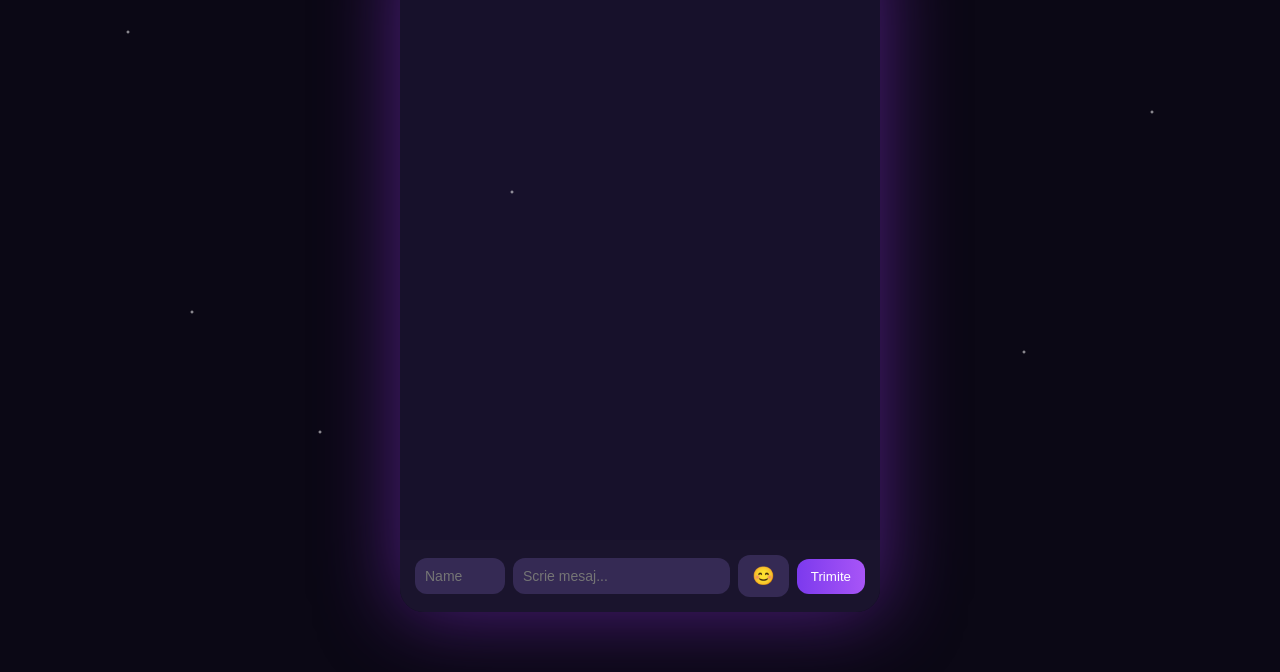
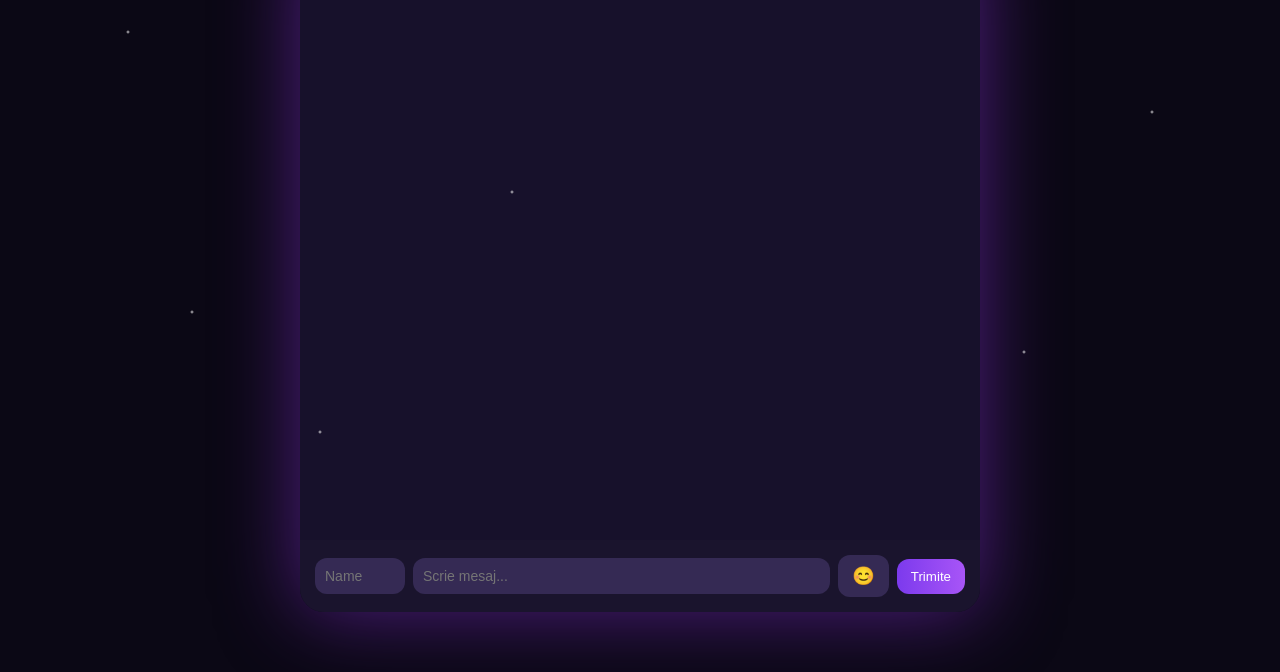
Before and after one commit to madalinastanciu123-ux/abyss-messenger, a website: page index.html in a window 1280 px wide. Shown: the part 128-800 px from the top of the page. Drawn offline with nearby package versions, Linux system fonts and the light colour scheme; no server answers.

Commit message:
Update index.html

```diff
--- a/index.html
+++ b/index.html
@@ -40,8 +40,8 @@ body::before {
 }
 
 .chat-card {
-    width: 95%;
-    max-width: 480px;
+    width: 100%;
+    max-width: 680px;
     height: 90vh;
     max-height: 680px;
     background: rgba(24,18,44,0.97);
```
